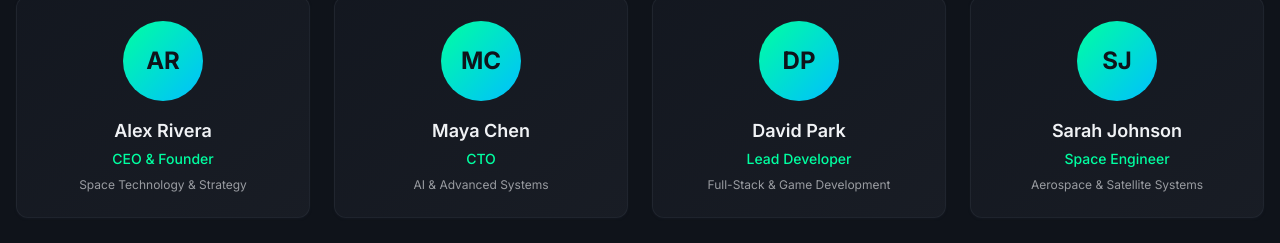
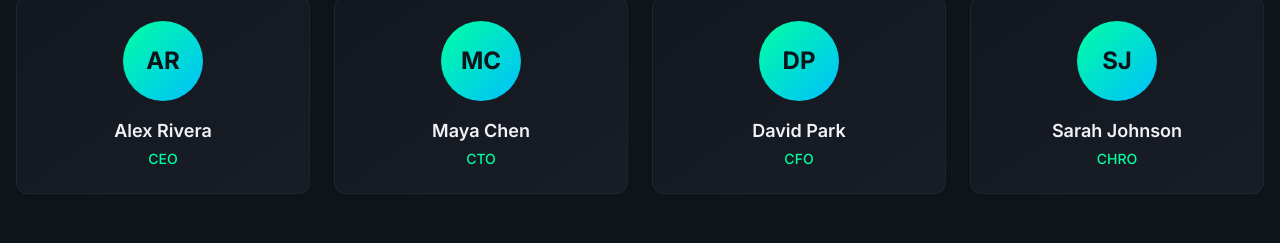
Before and after one commit to Zunaira0042/almavue-stellar-solutions, a React (Vite) app: page / in a window 1280 px wide. Shown: the part 1576-1819 px from the top of the page. Built offline with nearby package versions, Linux system fonts and the light colour scheme; the HTML template or start-up script is replaced by a standard one.

Commit message:
Refactor: Simplify team details

```diff
--- a/src/components/About.tsx
+++ b/src/components/About.tsx
@@ -28,23 +28,19 @@ const About = () => {
   const team = [
     {
       name: "Alex Rivera",
-      role: "CEO & Founder",
-      expertise: "Space Technology & Strategy"
+      role: "CEO"
     },
     {
       name: "Maya Chen",
-      role: "CTO",
-      expertise: "AI & Advanced Systems"
+      role: "CTO"
     },
     {
       name: "David Park",
-      role: "Lead Developer",
-      expertise: "Full-Stack & Game Development"
+      role: "CFO"
     },
     {
       name: "Sarah Johnson",
-      role: "Space Engineer",
-      expertise: "Aerospace & Satellite Systems"
+      role: "CHRO"
     }
   ];
 
@@ -105,8 +101,7 @@ const About = () => {
                   </span>
                 </div>
                 <h4 className="text-lg font-semibold text-foreground mb-1">{member.name}</h4>
-                <p className="text-sm text-accent font-medium mb-2">{member.role}</p>
-                <p className="text-xs text-foreground/60">{member.expertise}</p>
+                <p className="text-sm text-accent font-medium">{member.role}</p>
               </CardContent>
             </Card>
           ))}
```
